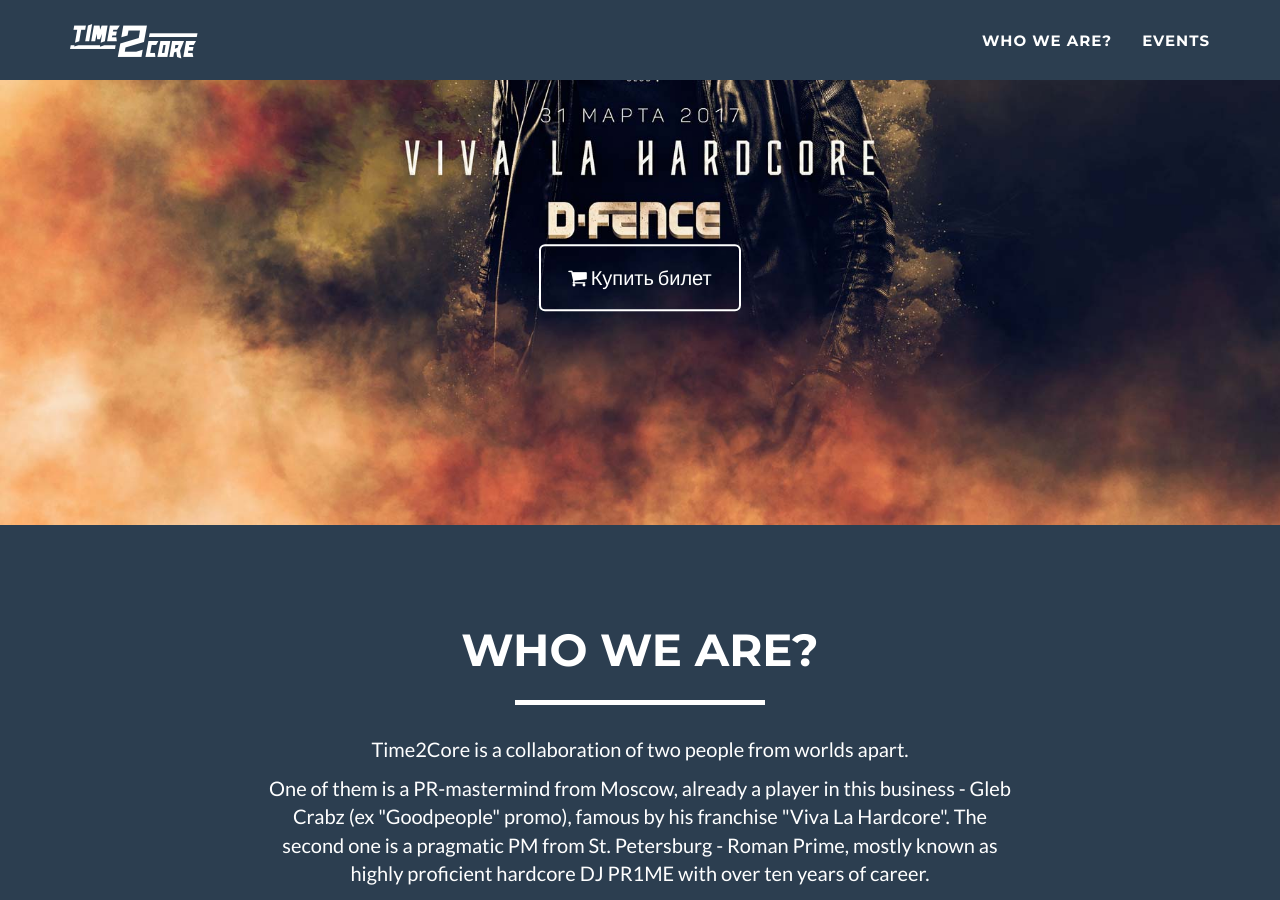
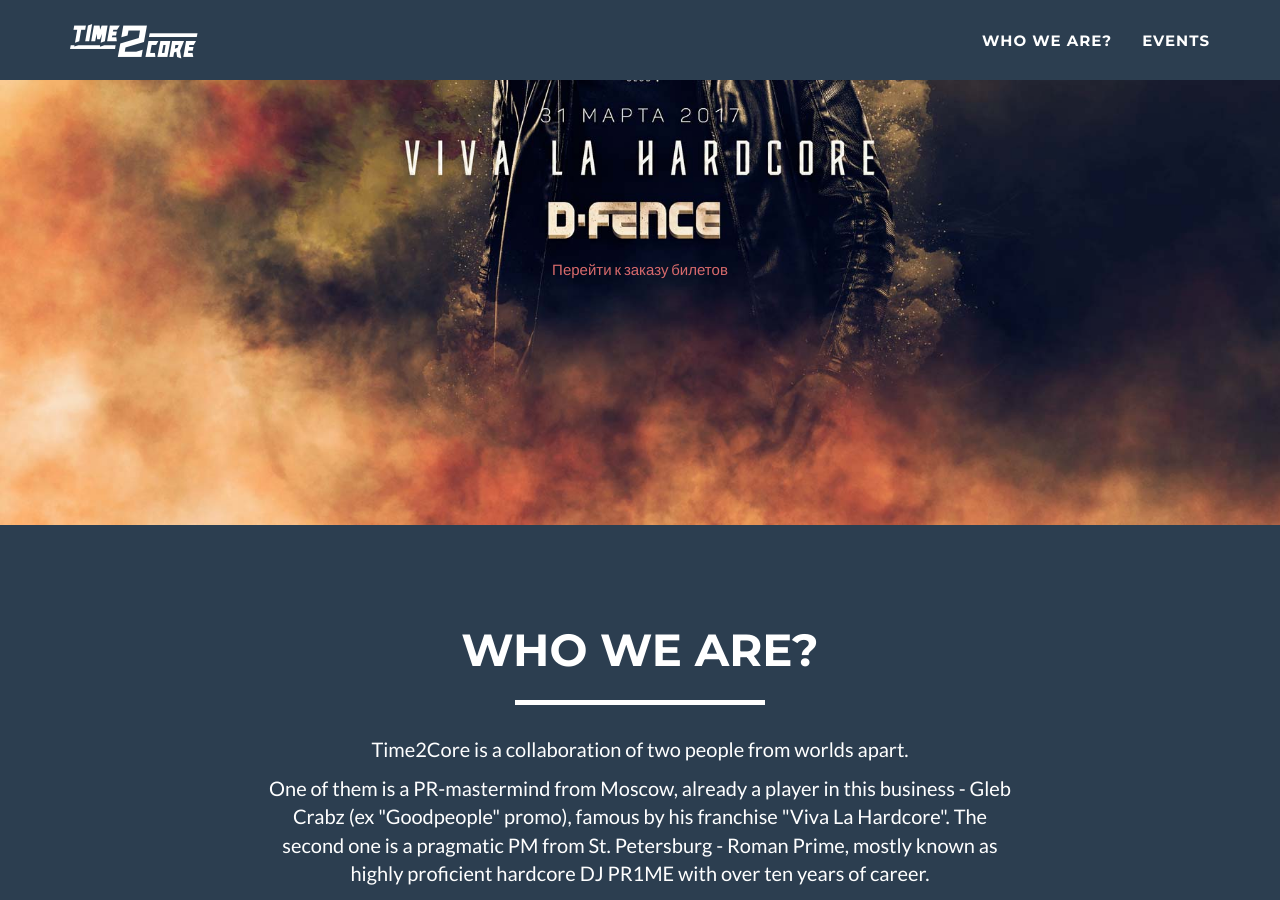
Before and after one commit to djpr1me/time2core, a Jekyll site: the page built from index.html, in a window 1280 px wide and 900 px high, scrolled down 375 px. Built offline with Jekyll 4.4.1, drawn with Linux system fonts in a browser that asks for light colours.

Commit message:
sdsdfsdf

```diff
--- a/_includes/header.html
+++ b/_includes/header.html
@@ -17,16 +17,15 @@
                       <!-- <a href="https://vk.com/vivalahardcore" class="btn btn-lg btn-outline">
                         <i class="fa fa-vk"></i> Встреча Вконтакте
                       </a> -->
-                      <a href="https://time2core.timepad.ru/event/438388/" data-twf-placeholder="yes" class="btn btn-lg btn-outline">
-                      <i class="fa fa-shopping-cart"></i> Купить билет</a>
+                      <a href="https://time2core.timepad.ru/event/438388/" data-twf-placeholder="yes">Перейти к заказу билетов</a>
                       <script type="text/javascript" defer="defer" charset="UTF-8" data-timepad-customized="25156" data-timepad-widget-v2="event_register" src="https://timepad.ru/js/tpwf/loader/min/loader.js">
 	                    (function(){return {
-                        "event":{"id":"438388"},
-                        "hidePreloading":true,
-                        "initialRoute":"button",
-                        "buttonSettings":{"text":"Купить билет"}
-                      };})();
-                      </script>
+                    	"event":{"id":"438388"},
+                    	"hidePreloading":true,
+                    	"initialRoute":"button",
+                    	"buttonSettings":{"text":"Купить билет"}
+                    	}; })();
+                    </script>
                     </div>
                 </div>
             </div>
```
